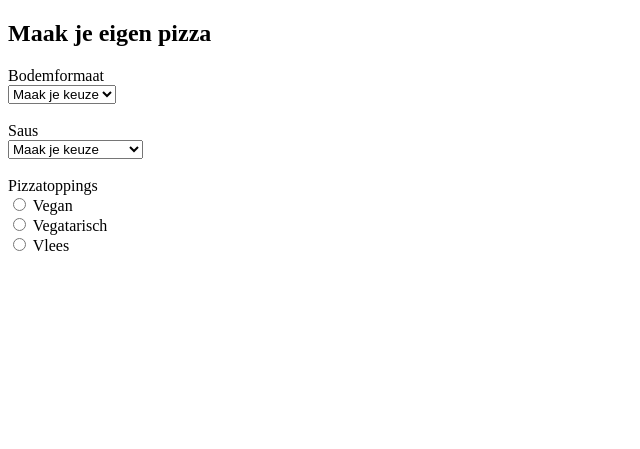
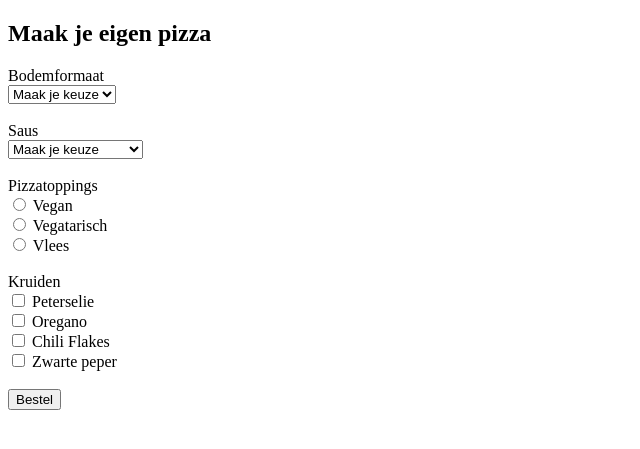
Before and after one commit to DylanoBoellaard/crud-php-pdo-opdracht02-336751, a PHP site: page / in a window 1280 px wide. Shown: the top 449 px of the page, without its empty margins (0-640 px from the left). Run offline with PHP 8.4, Linux system fonts and the light colour scheme.

Commit message:
Added kruiden

```diff
--- a/index.php
+++ b/index.php
@@ -19,9 +19,9 @@
                 <option value="35 centimeter">35 Centimeter</option>
                 <option value="40 centimeter">40 Centimeter</option>
             </select><br>
-            <br>
+        <br>
         <label for="saus">Saus</label><br>
-        <select name="saus" id="saus">
+            <select name="saus" id="saus">
                 <option value="default">Maak je keuze</option>
                 <option value="tomatensaus">Tomatensaus</option>
                 <option value="extraTomatensaus">Extra tomatensaus</option>
@@ -29,14 +29,26 @@
                 <option value="bbqSaus">BBQ saus</option>
                 <option value="crémeFraiche">Créme fraiche</option>
             </select><br>
-            <br>
+        <br>
         <label for="pizzatoppings">Pizzatoppings</label><br>
-            <input type="radio" id="vegan" name="vegan" value="vegan">
+            <input type="radio" id="vegan" name="pizzatoppings" value="vegan">
                 <label for="vegan">Vegan</label><br>
-            <input type="radio" id="vegatarisch" name="vegatarisch" value="vegatarisch">
+            <input type="radio" id="vegatarisch" name="pizzatoppings" value="vegatarisch">
                 <label for="vegatarisch">Vegatarisch</label><br>
-            <input type="radio" id="vlees" name="vlees" value="vlees">
+            <input type="radio" id="vlees" name="pizzatoppings" value="vlees">
                 <label for="vlees">Vlees</label><br>
+        <br>
+        <label for="Kruiden">Kruiden</label><br>
+            <input type="checkbox" name="peterselie" id="peterselie" value="peterselie">
+                <label for="peterselie">Peterselie</label><br>
+            <input type="checkbox" name="oregano" id="oregano" value="oregano">
+                <label for="oregano">Oregano</label><br>
+            <input type="checkbox" name="chiliflakes" id="chiliflakes" value="chiliflakes">
+                <label for="chiliflakes">Chili Flakes</label><br>
+            <input type="checkbox" name="zwartepeper" id="zwartepeper" value="zwartepeper">
+                <label for="zwartepaper">Zwarte peper</label><br>
+        <br>
+        <input type="submit" value="Bestel">
     </form>
 </body>
 </html>
```
